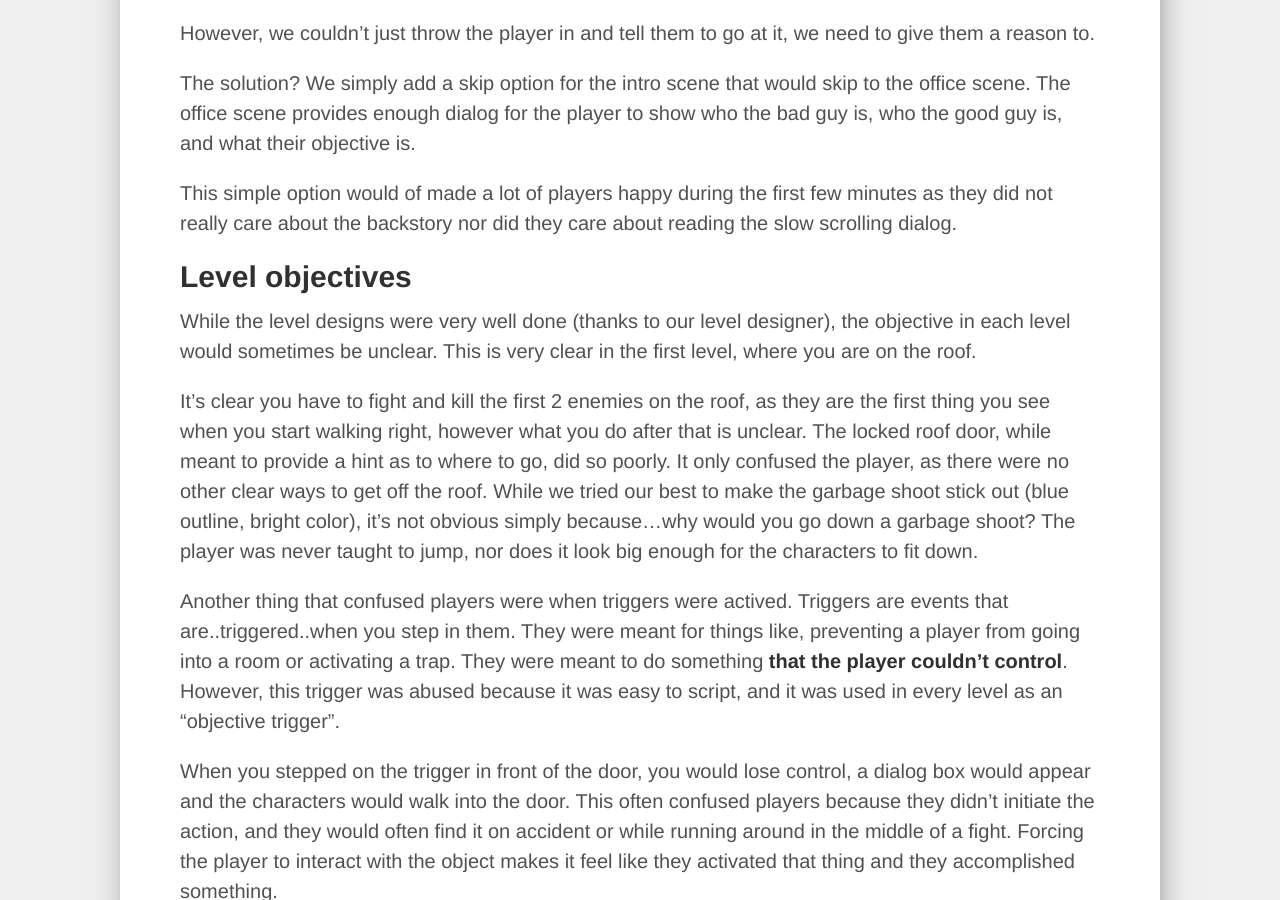
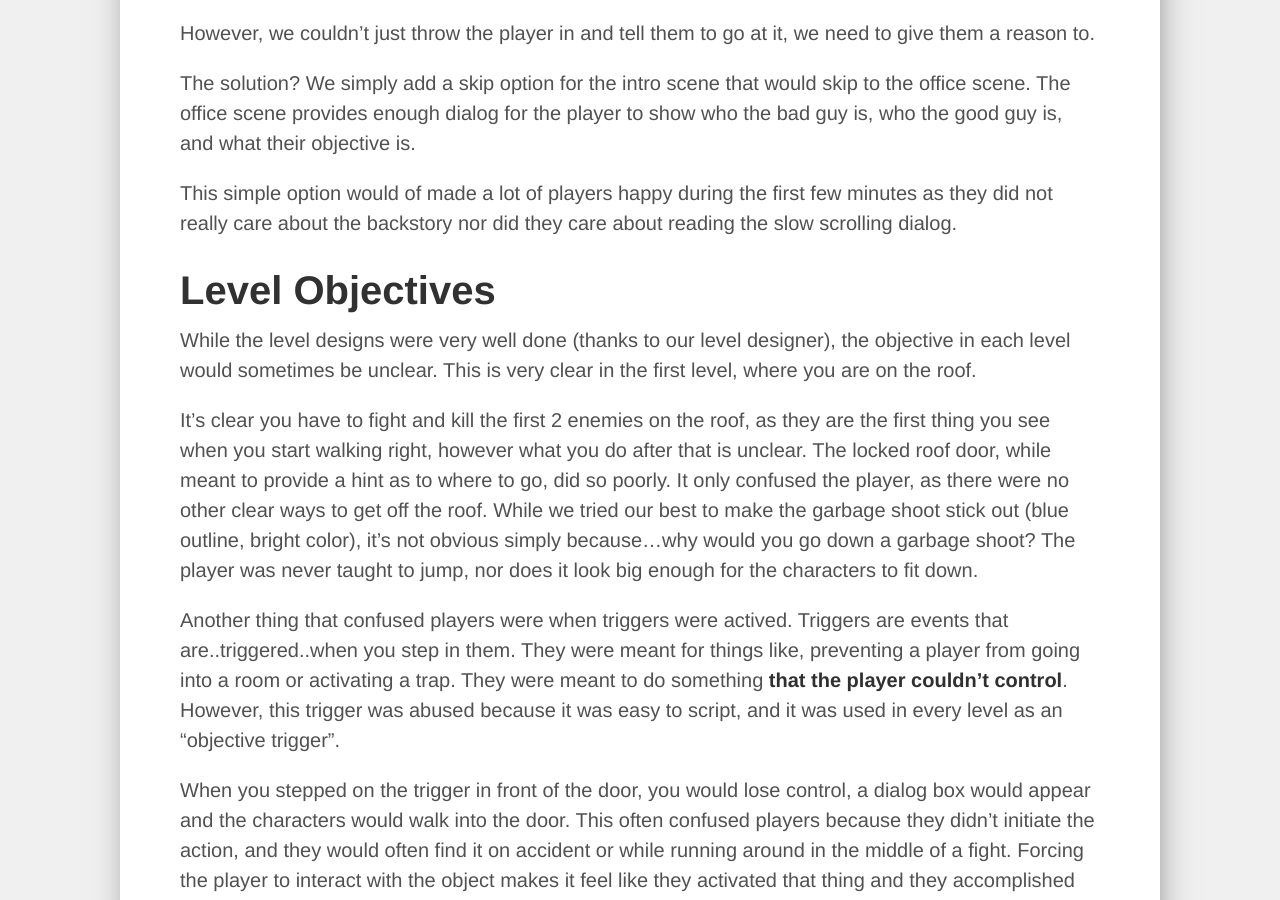
Before and after one commit to ecp4224/blog, a Jekyll site: the page built from _posts/2014-11-13-everything-wrong-with-dissonance.md, in a window 1280 px wide and 900 px high, scrolled down 3120 px. Built offline with Jekyll 4.4.1, drawn with Linux system fonts in a browser that asks for light colours; Markdown is read by kramdown in place of the engine named in the settings; comment, search, counter and statistics services are not loaded.

```diff
--- a/_posts/2014-11-13-everything-wrong-with-dissonance.md
+++ b/_posts/2014-11-13-everything-wrong-with-dissonance.md
@@ -100,7 +100,7 @@ enough dialog for the player to show who the bad guy is, who the good guy is, an
 This simple option would of made a lot of players happy during the first few minutes as they did not really care about
 the backstory nor did they care about reading the slow scrolling dialog.
 
-##Level objectives
+#Level Objectives
 While the level designs were very well done (thanks to our level designer), the objective in each level would sometimes
 be unclear. This is very clear in the first level, where you are on the roof.
 
```
